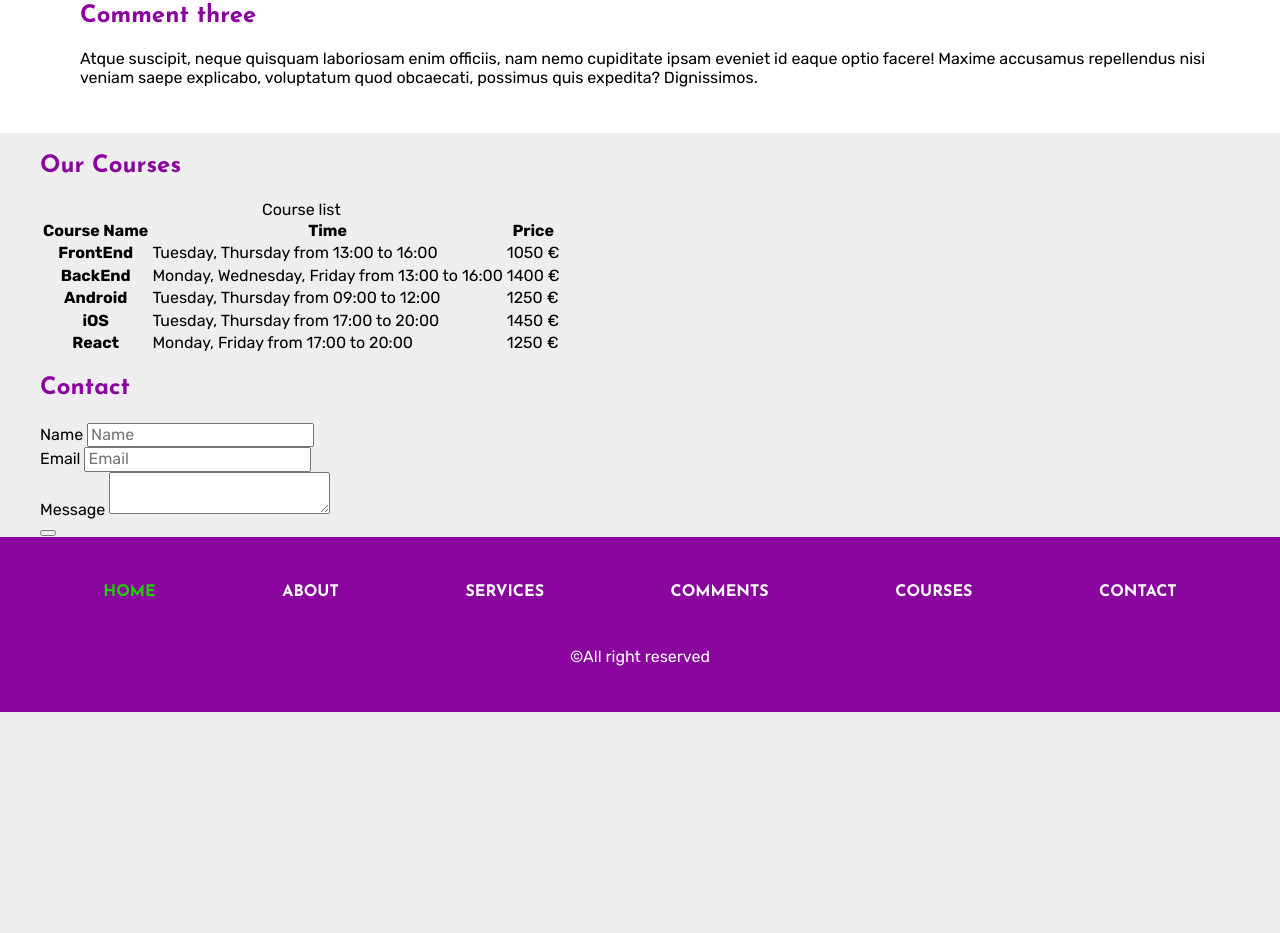
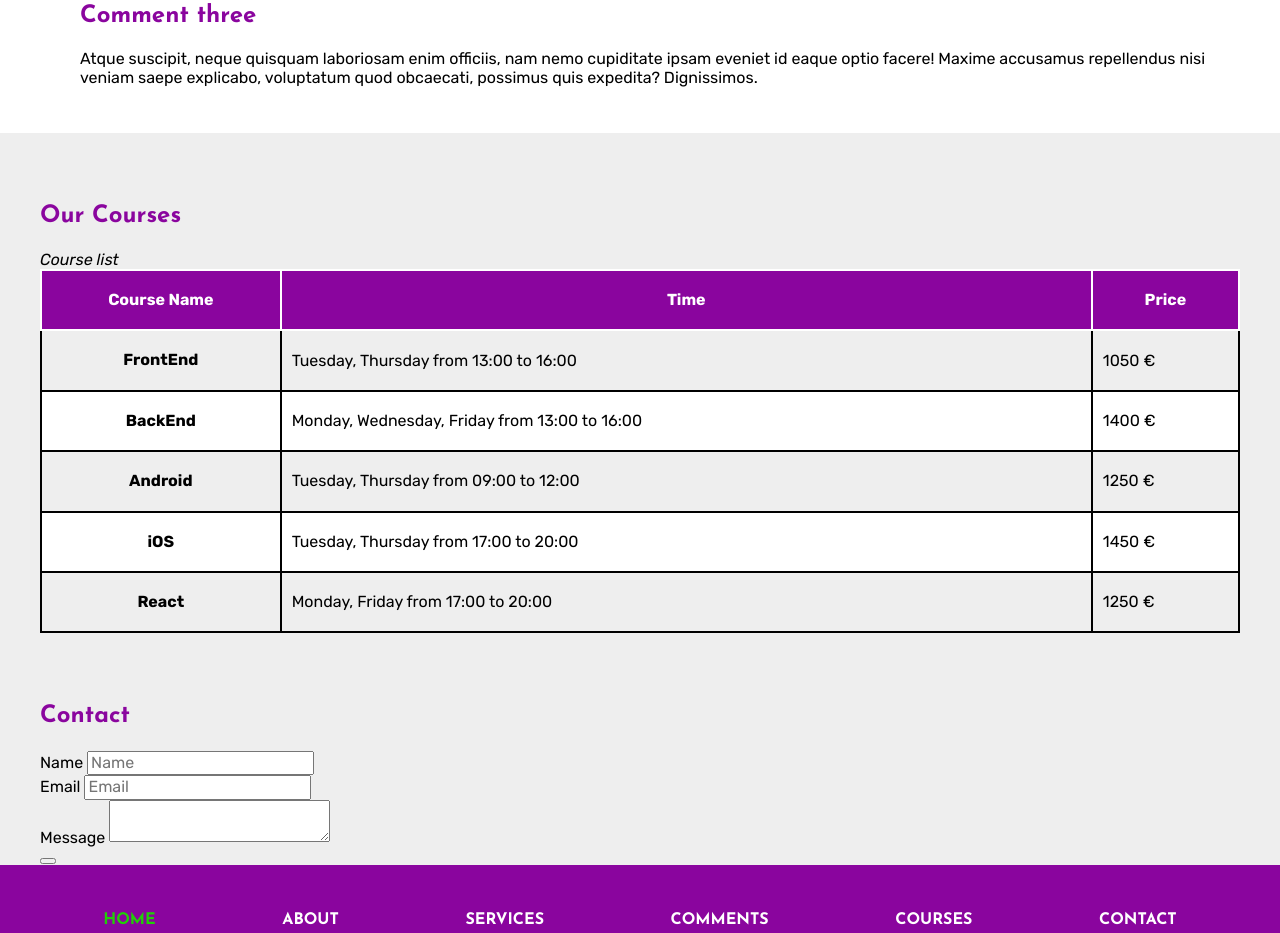
Before and after one commit to ngazdic/leariningSass, a plain HTML site: page public_html/index.html in a window 1280 px wide. Shown: the part 1549-2482 px from the top of the page. Before the commit the page ends 2261 px from the top, so only its background shows below. Drawn offline with nearby package versions, Linux system fonts and the light colour scheme; files that its build step writes are made by us from their sources.

Commit message:
table fixed inside of the courses section

```diff
--- a/public_html/index.html
+++ b/public_html/index.html
@@ -135,7 +135,7 @@
             </div>
         </section>
 
-        <section id="courses">
+        <section id="courses" class="course-section">
             <div class="container">
                 <h2>Our Courses</h2>
                 <table>
--- a/public_html/scss/partials/_courses.scss
+++ b/public_html/scss/partials/_courses.scss
@@ -1,8 +1,147 @@
-/*
-Click nbfs://nbhost/SystemFileSystem/Templates/Licenses/license-default.txt to change this license
-Click nbfs://nbhost/SystemFileSystem/Templates/ClientSide/style.scss to edit this template
-*/
-/*
-    Created on : May 7, 2024, 6:13:53 PM
-    Author     : nikolagazdic
-*/
+
+$thead-bg-color:$purple;
+$thead-color:$white;
+$course-section-bg-color:$light-grey;
+
+$border-table-white:2px solid white;
+$border-table-black:2px solid black;
+
+
+
+.course-section{
+
+    padding:50px 0;
+
+    table{
+        border:$border-table-black;
+        width:100%;
+        border-collapse: collapse;
+
+        caption{
+            text-align:left;
+            font-style: italic;
+
+        }
+
+
+
+
+        thead{
+
+            border:$border-table-white;
+
+            padding:30px 0;
+            background-color:$thead-bg-color;
+            color:$thead-color;
+
+
+            tr{
+
+                th{
+                    padding:30px 0;
+                    border:$border-table-white;
+
+                }
+            }
+
+
+
+
+        }
+        //thead ends
+
+        tbody{
+
+            border:$border-table-black;
+
+
+
+            tr{
+
+
+                &:nth-child(even){
+                    background-color:$white;
+                }
+
+
+                &:hover{
+                    background-color:darken($course-section-bg-color, 10%);
+                }
+
+                th{
+                    border:$border-table-black;
+                    padding:30px 0;
+                }
+
+                td{
+                    border:$border-table-black;
+                    padding-left:10px;
+                    line-height:25px;
+                }
+
+
+            }
+
+        }
+        //tbody ends
+
+    }
+    //table ends
+
+
+
+
+}
+
+
+
+@media (min-width:768px){
+
+
+.course-section{
+
+
+
+    table{
+
+        thead{
+
+            padding:20px 0;
+
+            tr{
+
+                th{
+                    padding:20px 0;
+
+                }
+            }
+
+        }
+        //thead ends
+
+        tbody{
+
+            tr{
+
+                th{
+
+                    padding:20px 0;
+                }
+
+                td{
+
+                    line-height:0px;
+                }
+
+            }
+        }
+        //tbody ends
+
+    }
+    //table ends
+
+
+
+
+}
+}
```
Also changed, not shown: public_html/css/theme.css, 1 other file.
